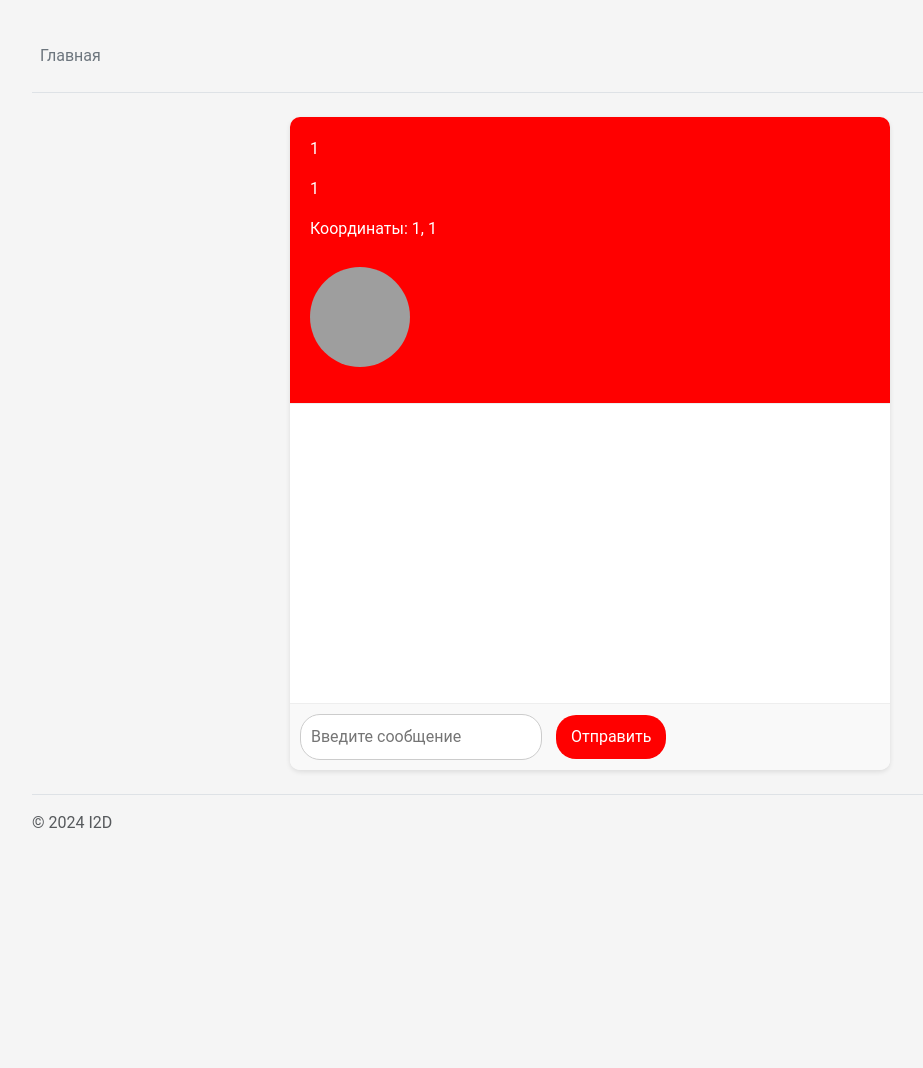
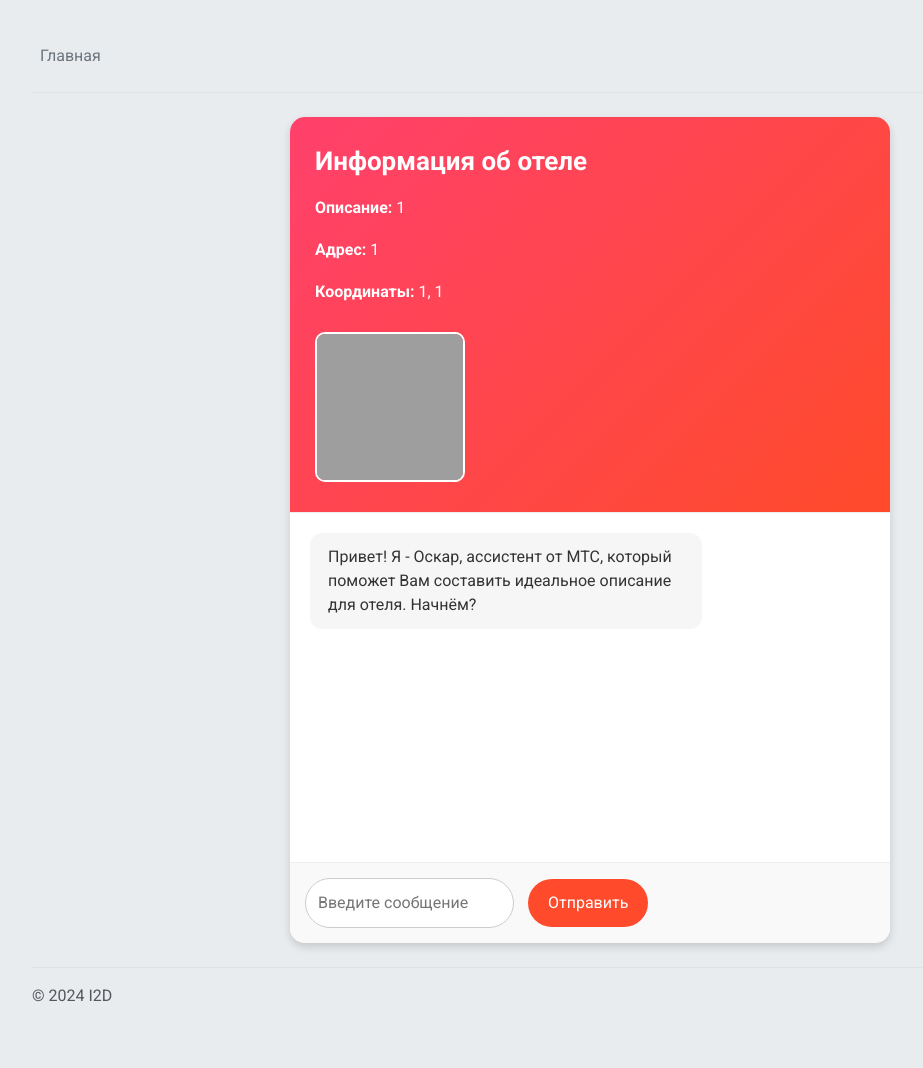
Before and after one commit to zabojeb/CNA-HD, a Flask app: page /chat in a window 1280 px wide. Shown: the whole page, without its empty margins (50-973 px from the left). Before the commit the page ends 828 px from the top, so only its background shows below. Run offline with Flask 3, Linux system fonts and the light colour scheme; the visitor is signed in with stand-in values (Sample User, id 1); grey boxes are pictures that could not be loaded.

Commit message:
Improve style and fix AI

```diff
--- a/ai/llm.py
+++ b/ai/llm.py
@@ -1,32 +1,11 @@
 from openai import OpenAI
-from os import getenv
+import time
 
-CHAT_MODEL = "nousresearch/hermes-3-llama-3.1-405b:free"
-OPENROUTER_API_KEY = "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"
+CHAT_MODEL = "openai/gpt-4o-mini"
+OPENROUTER_API_KEY = "SECRET"
 
 def process_message(session):
     messages = session["messages"]
-
-    uploaded_data = session["uploaded_data_file_path"]
-    description = session["description"]
-    address = session["address"]
-
-    last_message = messages[-1]
-
-    return f"Описание: {description}\nАдрес: {address}\nВаше сообщение: {last_message}"
-
-def process_message2(session):
-    return "ответ нейронки типа"
-    messages = []
-    for message in session["messages"]:
-        messages.append({"role": "user",
-                         "content": [
-                             {
-                                 "type": "text",
-                                 "text": message
-                             }
-                             ]
-                         })
 
     uploaded_data = session["uploaded_data_file_path"]
     description = session["description"]
@@ -48,10 +27,10 @@ def process_message2(session):
           2. Услуги: услуги, которые может предоставить отель - WiFi, кондиционер, завтраки, бассейн, спортзал и тд
           3. Особенности
           4. Фотографии отеля
+          5. Другое
 
-          Основная информация об отеле, описание которого тебе нужно сгенерировать:
-          1. Геолокация/адрес: {address}
-          2. Описание: {description}
+          Стартовое описание отеля, предоставленное пользователем:
+          {description}
           """
         }
       ]
@@ -68,4 +47,8 @@ def process_message2(session):
     messages=[system_message] + messages
     )
 
+    time.sleep(1)
+
+    print(completion)
+
     return completion.choices[0].message.content
--- a/main.py
+++ b/main.py
@@ -42,13 +42,18 @@ def index():
 @app.route("/chat", methods=["GET", "POST"])
 def chat():
     if "messages" not in session:
-        session["messages"] = []
+        session["messages"] = [{"role": "assistant",
+                         "content": [
+                             {
+                                 "type": "text",
+                                 "text": "Привет! Я - Оскар, ассистент от МТС, который поможет Вам составить идеальное описание для отеля. Начнём?"
+                             }
+                             ]
+                         }]
     if "description" not in session:
-        session["description"] = ""
+        session["description"] = "Нет описания"
     if "address" not in session:
-        session["address"] = ""
-    if "ai_messages" not in session:
-        session["ai_messages"] = []
+        session["address"] = "Нет адреса"
     if "uploaded_data_file_path" not in session:
         session["uploaded_data_file_path"] = None
 
@@ -57,10 +62,26 @@ def chat():
 
     if request.method == "POST":
         message = request.form["message"]
-        session["messages"].append(message)
+        session["messages"].append({"role": "user",
+                         "content": [
+                             {
+                                 "type": "text",
+                                 "text": str(message)
+                             }
+                             ]
+                         })
 
         # process_message обрабатывает сообщение и возвращает ответ в виде str
-        session["ai_messages"].append(process_message(session))
+        assistant_message = process_message(session)
+
+        session["messages"].append({"role": "assistant",
+                        "content": [
+                            {
+                                "type": "text",
+                                "text": assistant_message
+                            }
+                            ]
+                        })
     if session["address"]:
         # session["map"] = plot_nearby_places(session["address"])
         # print(
@@ -75,7 +96,6 @@ def chat():
                 photo=session["uploaded_data_file_path"],
                 messages=session["messages"],
                 map=False,
-                ai_messages=session["ai_messages"],
             )
             #             {% if map %}
             # <p>{{ session["map"].to_html(full_html=False)|safe }}</p>
@@ -114,7 +134,6 @@ def form():
         session["lon"] = None
         session["url"] = url_for("chat")
         session["messages"] = []
-        session["ai_messages"] = []
         session.modified = True
 
         # + запуск чата
@@ -130,7 +149,7 @@ def sendmessage():
 
 @app.errorhandler(404)
 def page_not_found(e):
-    return redirect("/start")
+    return redirect("/")
 
 
 @app.route("/deletesession")
--- a/templates/chat.html
+++ b/templates/chat.html
@@ -9,35 +9,60 @@
     <meta name="viewport" content="width=device-width, initial-scale=1.0">
     <title>Чат</title>
     <style>
+        @import url('https://fonts.googleapis.com/css2?family=Roboto:wght@400;500;700&display=swap');
+
         body {
             font-family: 'Roboto', sans-serif;
             margin: 0;
             padding: 20px;
-            background-color: #f5f5f5;
+            background-color: #e9ecef;
         }
 
         .chat-container {
             max-width: 600px;
             margin: 0 auto;
             background-color: #fff;
-            border-radius: 10px;
-            box-shadow: 0 2px 5px rgba(0, 0, 0, 0.1);
+            border-radius: 15px;
+            box-shadow: 0 4px 8px rgba(0, 0, 0, 0.15);
             overflow: hidden;
+            animation: fadeIn 0.5s ease-out;
+        }
+
+        @keyframes fadeIn {
+            from { opacity: 0; transform: translateY(-20px); }
+            to { opacity: 1; transform: translateY(0); }
         }
 
         .chat-header {
-            background-color: #ff0000;
+            background: linear-gradient(135deg, #ff416c, #ff4b2b);
             color: #fff;
-            padding: 20px;
+            padding: 25px;
+        }
+
+        .chat-header-title {
+            font-size: 26px;
+            font-weight: bold;
+            margin-bottom: 10px;
+        }
+
+        .chat-info {
+            display: flex;
+            flex-direction: column;
+            gap: 8px;
+        }
+
+        .chat-header p {
+            margin: 5px 0;
         }
 
         .chat-header img {
-            border-radius: 50%;
+            border-radius: 10px;
             margin-top: 10px;
+            border: 2px solid white;
         }
 
         .chat-messages {
-            height: 300px;
+            height: 350px;
             overflow-y: auto;
             padding: 20px;
             border-top: 1px solid #eee;
@@ -47,54 +72,82 @@
         }
 
         .chat-message {
-            max-width: 75%;
-            padding: 10px 15px;
-            border-radius: 10px;
+            max-width: 70%;
+            padding: 12px 18px;
+            border-radius: 12px;
             font-size: 16px;
             line-height: 1.5;
             word-wrap: break-word;
             display: inline-block;
+            animation: slideIn 0.3s forwards;
+        }
+
+        @keyframes slideIn {
+            from { opacity: 0; transform: translateX(10px); }
+            to { opacity: 1; transform: translateX(0); }
         }
 
         .user-message {
-            background-color: #d1e7ff;
+            background-color: #c7ecee;
             color: #333;
             align-self: flex-end;
-            border-top-right-radius: 0;
+            transition: background-color 0.3s;
+        }
+
+        .user-message:hover {
+            background-color: #a5ced1;
         }
 
         .ai-message {
-            background-color: #f1f1f1;
+            background-color: #f6f6f6;
             color: #333;
             align-self: flex-start;
-            border-top-left-radius: 0;
+            transition: background-color 0.3s;
+        }
+
+        .ai-message:hover {
+            background-color: #e2e2e2;
         }
 
         .chat-input {
             display: flex;
-            padding: 10px;
+            padding: 15px;
             border-top: 1px solid #eee;
             background-color: #f9f9f9;
         }
 
         .chat-input input[type="text"] {
             flex-grow: 1;
-            padding: 10px;
+            padding: 12px;
             border: 1px solid #ccc;
-            border-radius: 20px;
+            border-radius: 25px;
             outline: none;
             font-size: 16px;
+            transition: border-color 0.3s;
+        }
+
+        .chat-input input[type="text"]:focus {
+            border-color: #ff4b2b;
         }
 
         .chat-input input[type="submit"] {
             margin-left: 10px;
-            padding: 10px 15px;
-            background-color: #ff0000;
+            padding: 12px 20px;
+            background-color: #ff4b2b;
             color: #fff;
             border: none;
-            border-radius: 20px;
+            border-radius: 25px;
             cursor: pointer;
             font-size: 16px;
+            transition: background-color 0.3s;
+        }
+
+        .chat-input input[type="submit"]:hover {
+            background-color: #ff3a1e;
+        }
+
+        .label {
+            font-weight: bold;
         }
     </style>
 </head>
@@ -102,24 +155,25 @@
 <body>
     <div class="chat-container">
         <div class="chat-header">
-            <p>{{ session["description"] }}</p>
-            <p>{{ session["address"] }}</p>
-            <p>Координаты: {{ session["lat"] }}, {{ session["lon"] }}</p>
-            {% if photo %}
-                <p><img src="{{ photo }}" alt="Фото" width="100" height="100"></p>
-            {% endif %}
+            <div class="chat-header-title">Информация об отеле</div>
+            <div class="chat-info">
+                <p><span class="label">Описание:</span> {{ session["description"] }}</p>
+                <p><span class="label">Адрес:</span> {{ session["address"] }}</p>
+                <p><span class="label">Координаты:</span> {{ session["lat"] }}, {{ session["lon"] }}</p>
+                {% if photo %}
+                    <p><img src="{{ photo }}" alt="Фото" width="150" height="150"></p>
+                {% endif %}
+            </div>
         </div>
         <div class="chat-messages">
-            {% if messages %}
-                {% for item in messages %}
-                    <div class="chat-message user-message">{{ item }}</div>
-                {% endfor %}
-            {% endif %}
-            {% if ai_messages %}
-                {% for item in ai_messages %}
-                    <div class="chat-message ai-message">{{ item }}</div>
-                {% endfor %}
-            {% endif %}
+            {% for item in messages %}
+                {% if item["role"] == "user" %}
+                    <div class="chat-message user-message">{{ item["content"][0]["text"] }}</div>
+                {% endif %}
+                {% if item["role"] == "assistant" %}
+                    <div class="chat-message ai-message">{{ item["content"][0]["text"] }}</div>
+                {% endif %}
+            {% endfor %}
         </div>
         <div class="chat-input">
             <form action="" method="POST">
--- a/templates/index.html
+++ b/templates/index.html
@@ -25,7 +25,7 @@
             justify-content: center;
             align-items: center;
             height: 100vh;
-            background: url('https://source.unsplash.com/1600x900/?technology,ai') no-repeat center center/cover;
+            background: url('/static/index_bg.png') no-repeat center center/cover;
             text-align: center;
             color: #fff;
             position: relative;
```
Also changed, not shown: templates/start.html (+28 -16 lines), static/3. Леопард.jpg (deleted), static/index_bg.png (added), static/Снимок экрана 2024-08-31 в 16.34.36.png (deleted).
